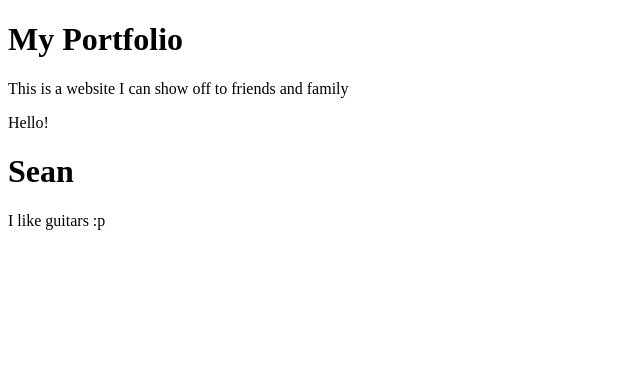
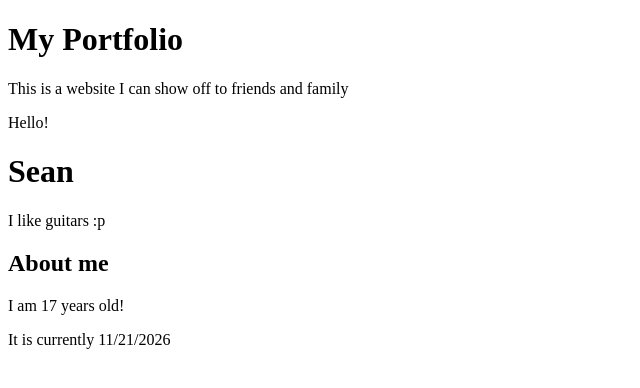
Before and after one commit to Fireeity/my-portfolio, a plain HTML site: page index.html in a window 1280 px wide. Shown: the whole page, without its empty margins (0-640 px from the left). Drawn offline with Linux system fonts and the light colour scheme.

Commit message:
about me

```diff
--- a/index.html
+++ b/index.html
@@ -9,5 +9,8 @@
         <p>Hello!</p>
         <h1>Sean</h1>
         <p>I like guitars :p</p>
+        <h2>About me</h2>
+        <p>I am 17 years old!</p>
+        <p>It is currently 11/21/2026</p>
     </body>
 </html>
```
